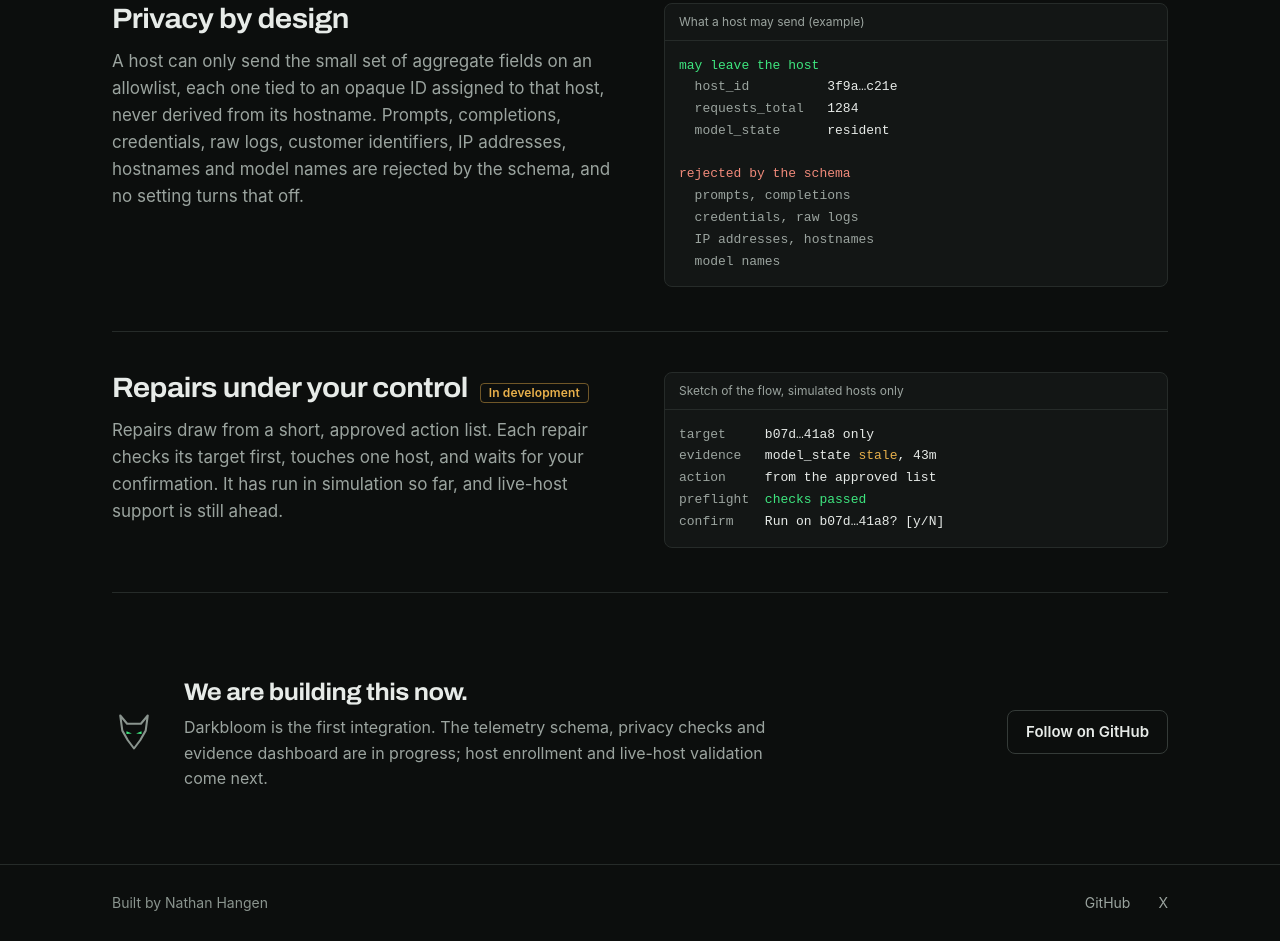
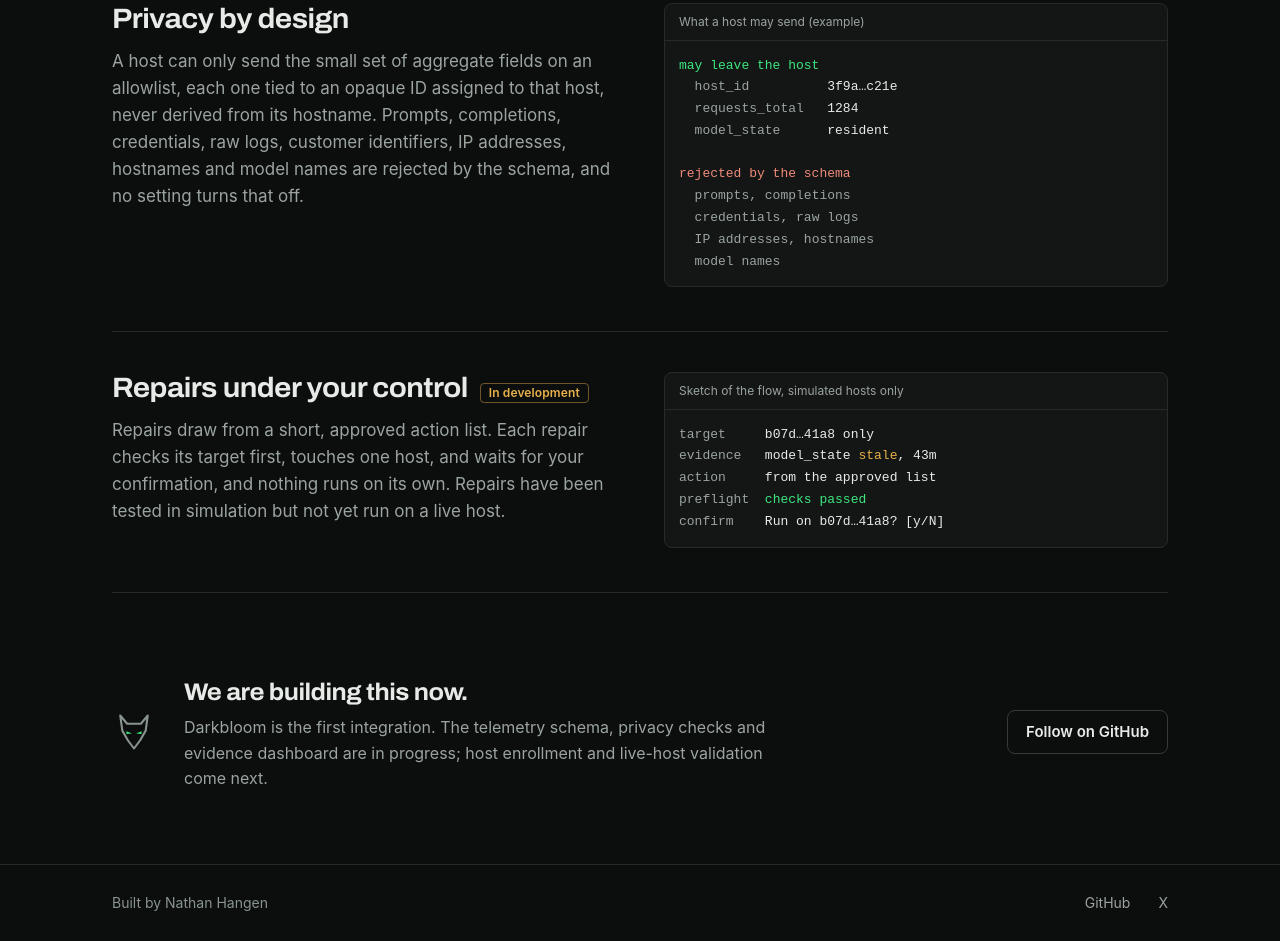
Before and after one commit to nhangen/gargoyl, a plain HTML site: page site/src/index.html in a window 1280 px wide. Shown: the part 1326-2267 px from the top of the page. Drawn offline with Linux system fonts and the light colour scheme.

Commit message:
site: restore "nothing runs on its own" and the accurate live-host status
"Live-host support is still ahead" said the support doesn't exist, but
manual restart is implemented for real providers; what's missing is a
live run (docs/pilot-acceptance.md). The rewrite had also dropped the
never-autonomous guarantee the README states.

Co-Authored-By: Claude Opus 5.5 <noreply@anthropic.com>

```diff
--- a/site/src/index.html
+++ b/site/src/index.html
@@ -177,7 +177,7 @@
         <article class="principle">
           <div class="principle-text">
             <h3>Repairs under your control <span class="badge">In development</span></h3>
-            <p>Repairs draw from a short, approved action list. Each repair checks its target first, touches one host, and waits for your confirmation. It has run in simulation so far, and live-host support is still ahead.</p>
+            <p>Repairs draw from a short, approved action list. Each repair checks its target first, touches one host, and waits for your confirmation, and nothing runs on its own. Repairs have been tested in simulation but not yet run on a live host.</p>
           </div>
           <figure class="snippet">
             <figcaption>Sketch of the flow, simulated hosts only</figcaption>
```
